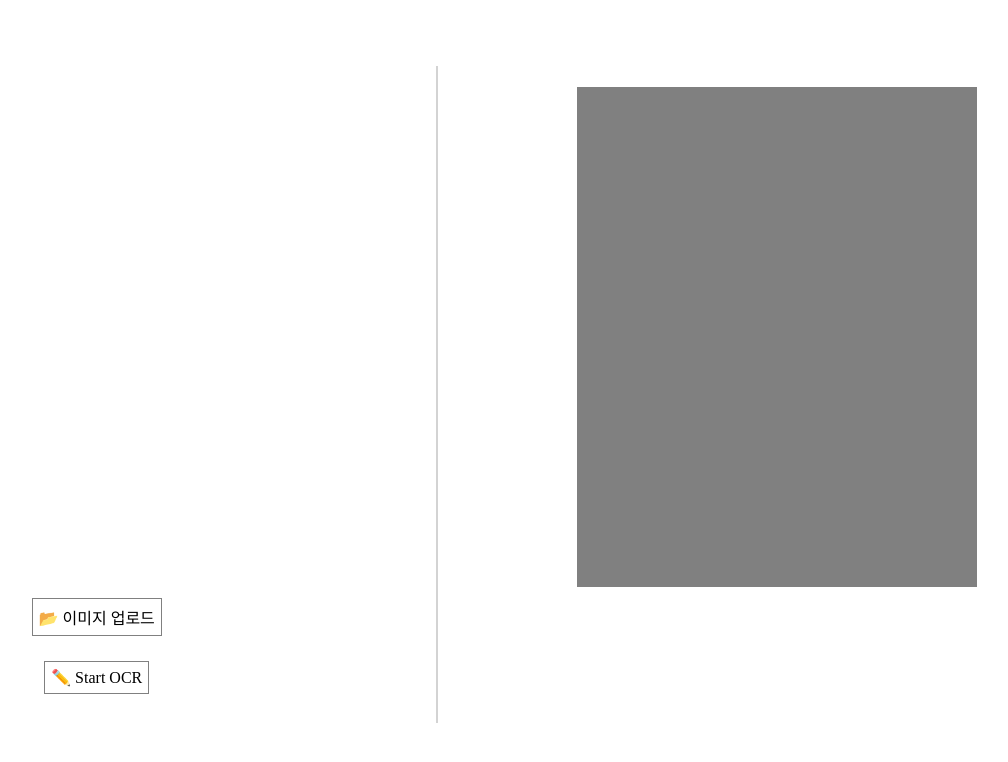
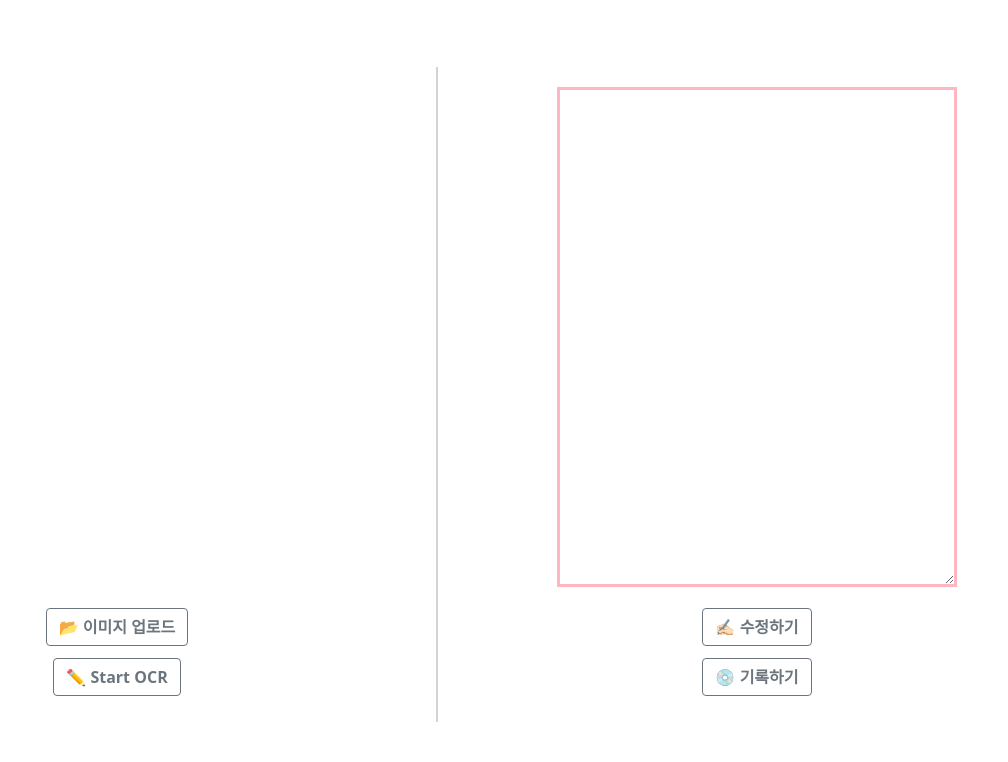
Before and after one commit to hyebinnn/PassageLog, a website: page UploadPage.html in a window 1280 px wide. Shown: the whole page, without its empty margins (203-1211 px from the left). Drawn offline with nearby package versions, Linux system fonts and the light colour scheme.

Commit message:
[Feat] 버튼 디자인 변경 및 수정/기록 버튼 생성

```diff
--- a/UploadPage.html
+++ b/UploadPage.html
@@ -4,6 +4,8 @@
 <html lang="en">
     <head style="height: 50px;">
         <meta charset="UTF-8">
+        <link href="https://cdn.jsdelivr.net/npm/bootstrap@5.1.0/dist/css/bootstrap.min.css" rel="stylesheet"
+        integrity="sha384-KyZXEAg3QhqLMpG8r+8fhAXLRk2vvoC2f3B09zVXn8CA5QIVfZOJ3BCsw2P0p/We" crossorigin="anonymous">
         <script defer type="module" src="./LoadImage.js"></script>
     <style>
         body {
@@ -18,11 +20,12 @@
             justify-content: center;
             align-items: center;
         }
-        .buttonStyle {
+        .btn {
+            margin: auto;
+            display: flex;
+            justify-content: center;
+            font-weight: bold;
             width: fit-content;
-            margin: auto;
-            padding: 6px;
-            border: 1.5px solid gray;
         }
         form {
             margin: 0;
@@ -33,7 +36,7 @@
             margin: 0;
         }
         #uploadImgFile {
-            visibility: hidden;
+            display: none;
         }
         .preview {
             display: flex;
@@ -45,31 +48,31 @@
         }
         #left {
             width: 40vw;
-            /* border: 1px solid gray; */
             float: left;
             padding: 3%;
         }
         #middle {
             width: 10vw;
             float: left;
-            /* border: 1px solid gray; */
             display: flex;
             justify-content: center;
         }
         #right {
             width: 40vw;
-            /* border: 1px solid gray; */
             float: left;
             padding: 3%;
         }
-        .OutputView {
+        #OutputView {
             display: flex;
             justify-content: center;
             height: 500px;
             width: 400px;
+            overflow: auto;
             margin: auto;
             margin-bottom: 15px;
-            background-color: gray;
+            border: solid lightpink;
+            white-space: pre-wrap;
+
         }
         .middleLine {
             border: thin solid lightgray;
@@ -83,7 +86,6 @@
 
 </head>
 <body>
-    <!-- <header style="height: 200px;"> </header> -->
     <!--
         enctype: 데이터 받아올 때 인코딩 타입
         class: id와 비슷함. id는 같은 이름 중복 사용이 불가능하지만, class는 중복 가능
@@ -96,22 +98,18 @@
 
             <div class="container">
             <form action="/upload" method="post" enctype="multipart/form-data">
-                <div class="buttonStyle">
-                    <label for="uploadImgFile">
+                    <label for="uploadImgFile" class="btn btn-outline-secondary">
                         📂 이미지 업로드
                     </label>
-                </div>
                 <input type="file" id="uploadImgFile" name="uploadImgFile" accept="image/*">
             </form>
             </div>
 
             <div class="container">
-            <div class="buttonStyle">
-                <label for="StartOCR">
+                <label for="StartOCR" class="btn btn-outline-secondary">
                     ✏️ Start OCR
                 </label>
             </div>
-        </div>
         </div>
 
         <div id="middle">
@@ -119,9 +117,13 @@
         </div>
 
         <div id="right">
-            <div class="OutputView">
+            <textarea id="OutputView" readonly></textarea>
+            <div class="container">
+                <button id="modifyBtn" class="btn btn-outline-secondary">✍🏻 수정하기</button>
+                </div>
+            <div class="container">
+                <button id="submitBtn" class="btn btn-outline-secondary">💿 기록하기</button>
             </div>
-
         </div>
     </body>
 </html>
```
